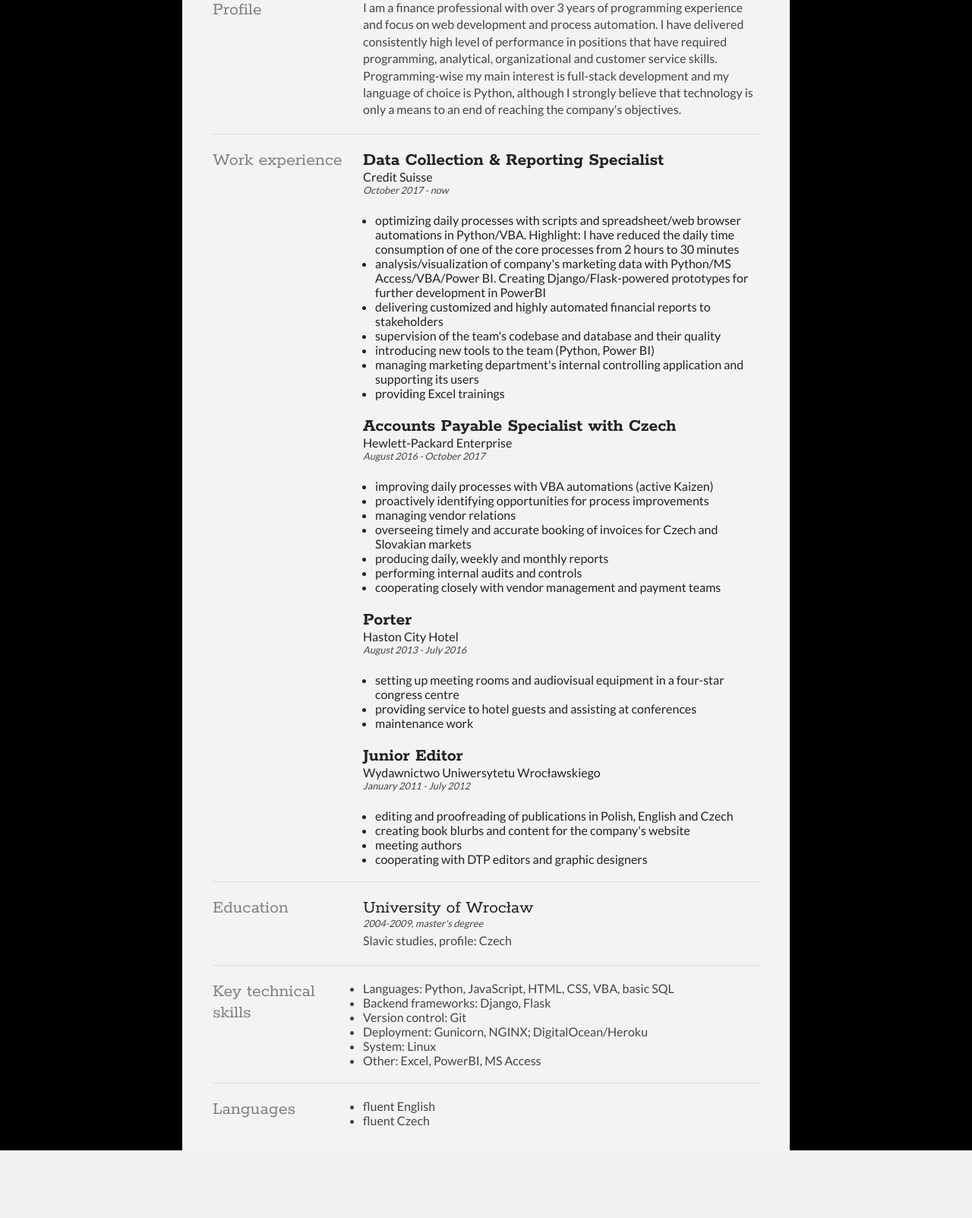
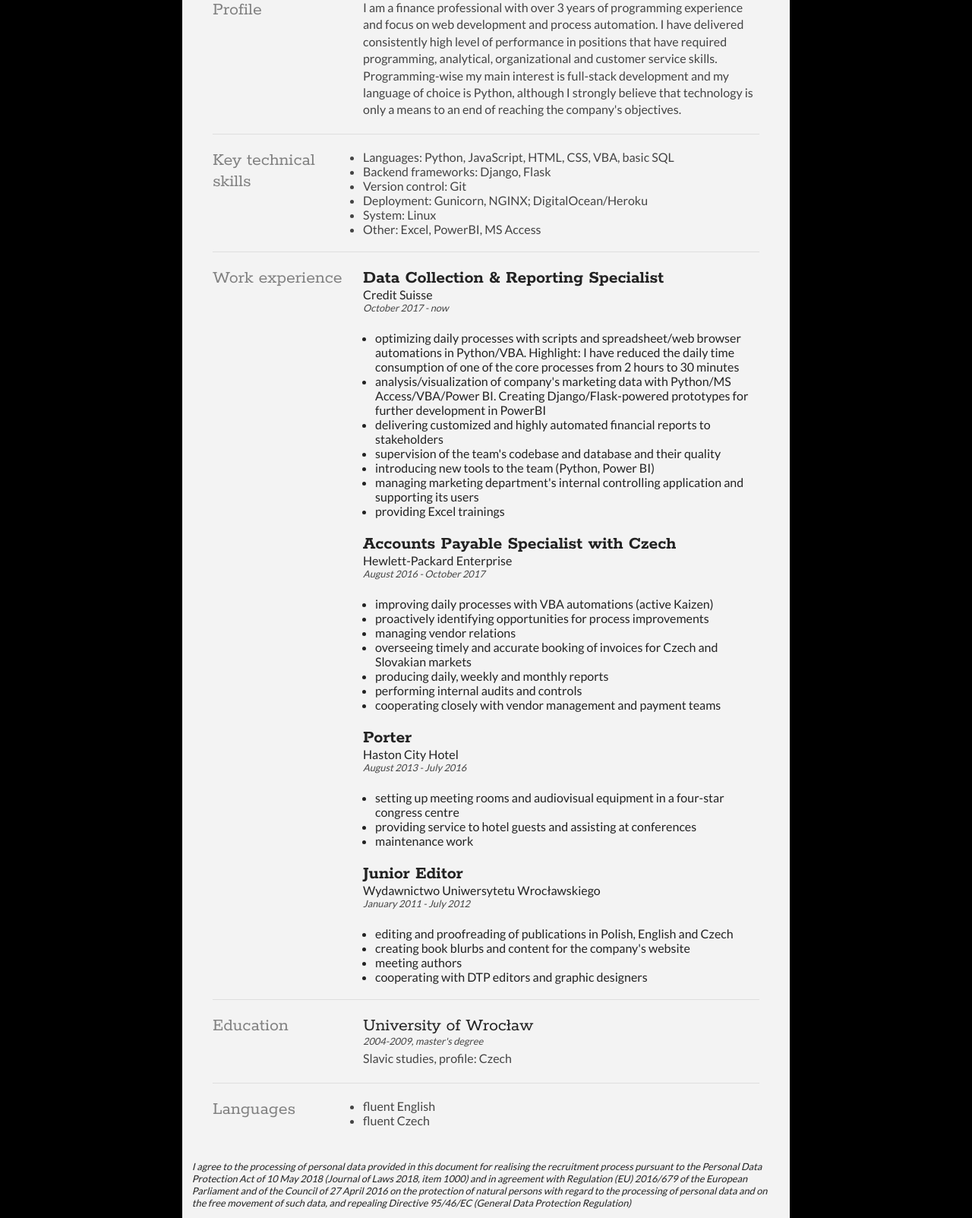
Before and after one commit to bartwroblewski/cv, a Flask app: page / in a window 1280 px wide. Shown: the part 248-1851 px from the top of the page at 76% size. Before the commit the page ends 1762 px from the top, so only its background shows below. Run offline with Flask 2, Linux system fonts and the light colour scheme.

Commit message:
Klauzula

```diff
--- a/static/styles/index.css
+++ b/static/styles/index.css
@@ -183,3 +183,9 @@ section:last-child {
 .keySkills ul li {
 	margin-bottom: 3px;
 }
+
+#closure {
+    margin: 1em;
+    font-style: italic;
+    font-size: .8em;
+}
--- a/templates/index.html
+++ b/templates/index.html
@@ -178,10 +179,14 @@
 					<li>fluent Czech</li>
 				</ul>
 			</div>
+
 			<div class="clear"></div>
 		</section>
 
 	</div>
+    <div id="closure">
+            I agree to the processing of personal data provided in this document for realising the recruitment process pursuant to the Personal Data Protection Act of 10 May 2018 (Journal of Laws 2018, item 1000) and in agreement with Regulation (EU) 2016/679 of the European Parliament and of the Council of 27 April 2016 on the protection of natural persons with regard to the processing of personal data and on the free movement of such data, and repealing Directive 95/46/EC (General Data Protection Regulation)
+    </div>
 </div>
 
 </body>
```
Also changed, not shown: other parts of templates/index.html (+17 -16 lines).
